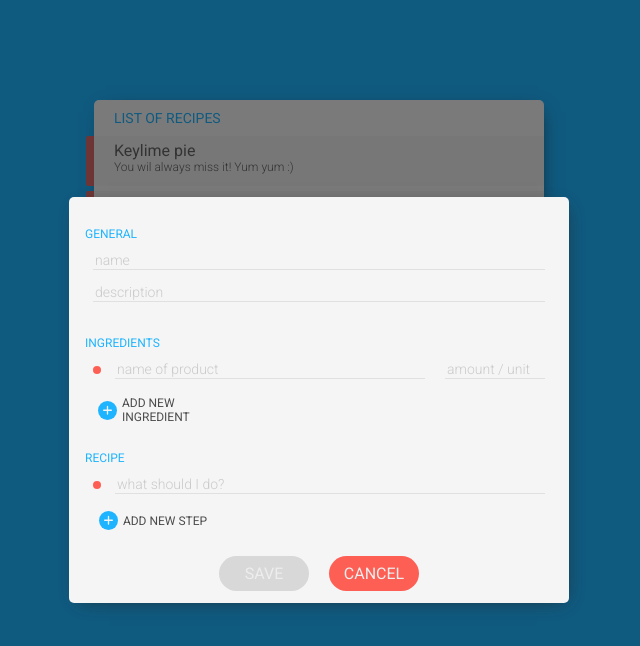
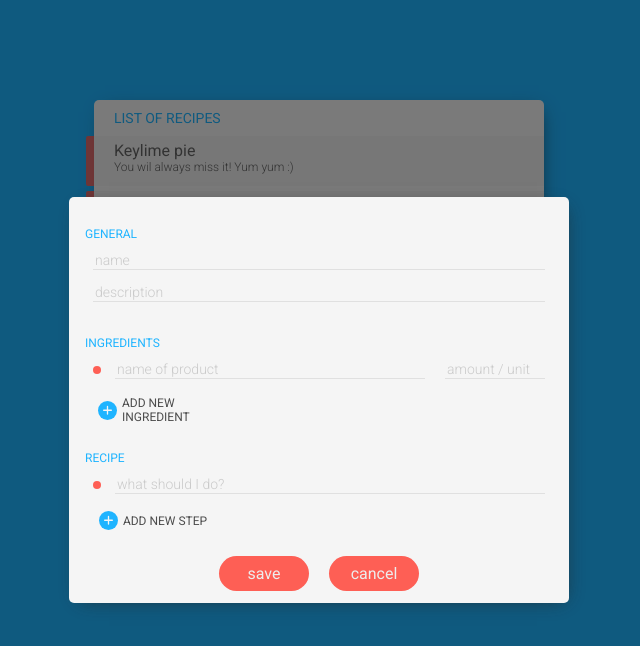
Before and after one commit to aanti/recipes-book, a React app: page / in a window 1280 px wide. Shown: the top 646 px of the page, without its empty margins (321-961 px from the left). Built offline with nearby package versions, Linux system fonts and the light colour scheme.

Commit message:
Data integration with redux state

```diff
--- a/src/App.js
+++ b/src/App.js
@@ -8,17 +8,25 @@ import Modal from './components/Modal/Modal'
 import RecipeList from './views/RecipeList/RecipeList'
 import RecipeForm from './views/RecipeForm/RecipeForm'
 
-import { closeModal } from './actions'
+import { closeModal,addRecipe } from './actions'
 
 class App extends Component {
+  handleModalClose = () => {
+    this.props.dispatch(closeModal())
+  }
+
+  handleSubmit = (values) => {
+    this.props.dispatch(addRecipe(values))
+    this.handleModalClose()
+  }
+
   render() {
     const { ui, dispatch } = this.props
-    console.log(ui)
     return (
       <div className={style.App}>
         <RecipeList />
-        <Modal open={ui.modal.open} onOutsideClick={() => dispatch(closeModal())}>
-          <RecipeForm />
+        <Modal open={ui.modal.open}>
+          <RecipeForm onSubmit={this.handleSubmit} onCancel={this.handleModalClose} />
         </Modal>
       </div>
     )
--- a/src/actions/actionTypes.js
+++ b/src/actions/actionTypes.js
@@ -1,2 +1,5 @@
 export const OPEN_MODAL = 'OPEN_MODAL'
 export const CLOSE_MODAL = 'CLOSE_MODAL'
+
+export const ADD_RECIPE = 'ADD_RECIPE'
+export const DELETE_RECIPE = 'DELETE_RECIPE'
--- a/src/actions/index.js
+++ b/src/actions/index.js
@@ -1,3 +1,4 @@
+import uuid from 'uuid/v4'
 import * as types from './actionTypes'
 
 export const openModal = () => ({
@@ -7,3 +8,8 @@ export const openModal = () => ({
 export const closeModal = () => ({
   type: types.CLOSE_MODAL
 })
+
+export const addRecipe = (values) => ({
+  type: types.ADD_RECIPE,
+  payload: { ...values, id: uuid() }
+})
--- a/src/components/Modal/Modal.js
+++ b/src/components/Modal/Modal.js
@@ -5,7 +5,7 @@ import { BasicButton } from '../Button'
 
 import style from './Modal.scss'
 
-const Modal = ({ children, open, onOutsideClick }) => (
+const Modal = ({ children, open }) => (
   <div className={style.container}>
     {
       open
@@ -16,10 +16,6 @@ const Modal = ({ children, open, onOutsideClick }) => (
                 <div className={style.content}>
                   {children}
                 </div>
-                <footer>
-                  <BasicButton label="SAVE" disabled onClick={onOutsideClick} />
-                  <BasicButton label="CANCEL" onClick={onOutsideClick} />
-                </footer>
               </div>
             </div>
           </Fragment>
--- a/src/mock/index.js
+++ b/src/mock/index.js
@@ -37,3 +37,5 @@ export const list = [
     recipe: ['Make.', 'Eat.']
   }
 ]
+
+export default list
--- /dev/null
+++ b/src/reducers/data.js
@@ -0,0 +1,16 @@
+import * as types from '../actions/actionTypes'
+
+import recipes from '../mock'
+
+const InitialState = recipes
+
+function data (state = InitialState, action) {
+  switch (action.type) {
+    case types.ADD_RECIPE:
+      return [...state, action.payload]
+    default:
+      return state
+  }
+}
+
+export default data
--- a/src/reducers/rootReducer.js
+++ b/src/reducers/rootReducer.js
@@ -1,9 +1,11 @@
 import { combineReducers } from 'redux'
 import { reducer as form } from 'redux-form'
 
+import data from './data'
 import ui from './ui'
 
 export default combineReducers({
+  data,
   ui,
   form
 })
--- a/src/views/RecipeForm/RecipeForm.js
+++ b/src/views/RecipeForm/RecipeForm.js
@@ -2,7 +2,7 @@ import React from 'react'
 import { reduxForm } from 'redux-form'
 
 import { TextInput, TextField, TextFieldArray, IngredientArray } from '../../components/Field/TextField/TextField'
-import { AddButton } from '../../components/Button'
+import { AddButton, BasicButton } from '../../components/Button'
 
 import style from './RecipeForm.scss'
 
@@ -15,7 +15,7 @@ const Section = ({ title, children }) => (
   </section>
 )
 
-const RecipeForm = () => (
+const RecipeForm = ({ handleSubmit, onCancel }) => (
   <div>
     <Section title="General">
       <TextField name="name" placeholder="name" />
@@ -27,6 +27,10 @@ const RecipeForm = () => (
     <Section title="Recipe">
       <TextFieldArray name="step" placeholder="what should I do?" />
     </Section>
+    <footer>
+      <BasicButton label="save" onClick={handleSubmit} />
+      <BasicButton label="cancel" onClick={onCancel} />
+    </footer>
   </div>
 )
 
--- a/src/views/RecipeList/RecipeList.js
+++ b/src/views/RecipeList/RecipeList.js
@@ -5,18 +5,17 @@ import { connect } from 'react-redux'
 import RecipeItem from './RecipeItem/RecipeItem'
 
 import { openModal } from '../../actions'
-import { list as recipes } from '../../mock'
 
 import style from './RecipeList.scss'
 
 class RecipeList extends Component {
   render () {
-    const { dispatch } = this.props
+    const { dispatch, data } = this.props
     return (
       <div className={style.container}>
         <header>List of recipes</header>
         {
-          recipes.map(({ id, ...item }) => (
+          data.map(({ id, ...item }) => (
             <RecipeItem key={id} {...item} />
           ))
         }
@@ -28,4 +27,6 @@ class RecipeList extends Component {
   }
 }
 
-export default connect()(RecipeList)
+const mapStateToProps = ({ data }) => ({ data })
+
+export default connect(mapStateToProps)(RecipeList)
```
